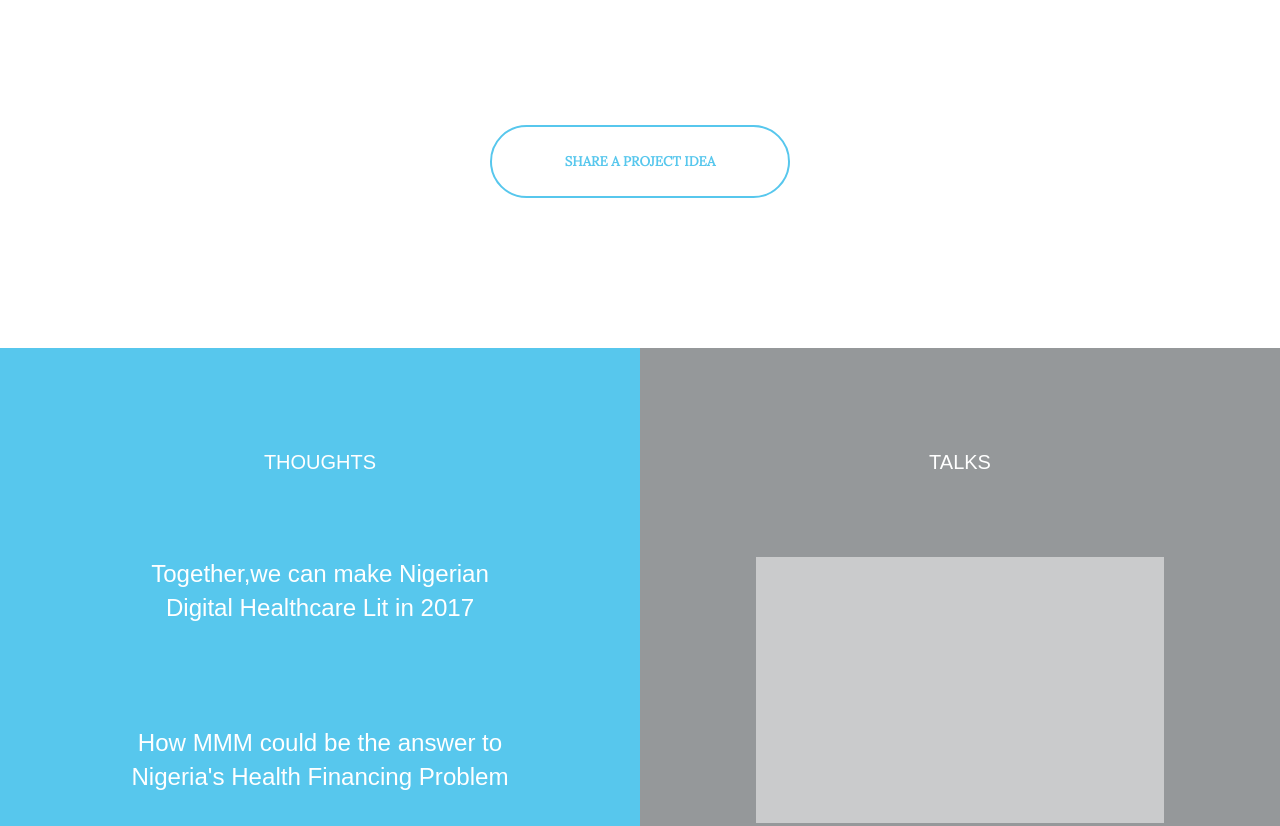
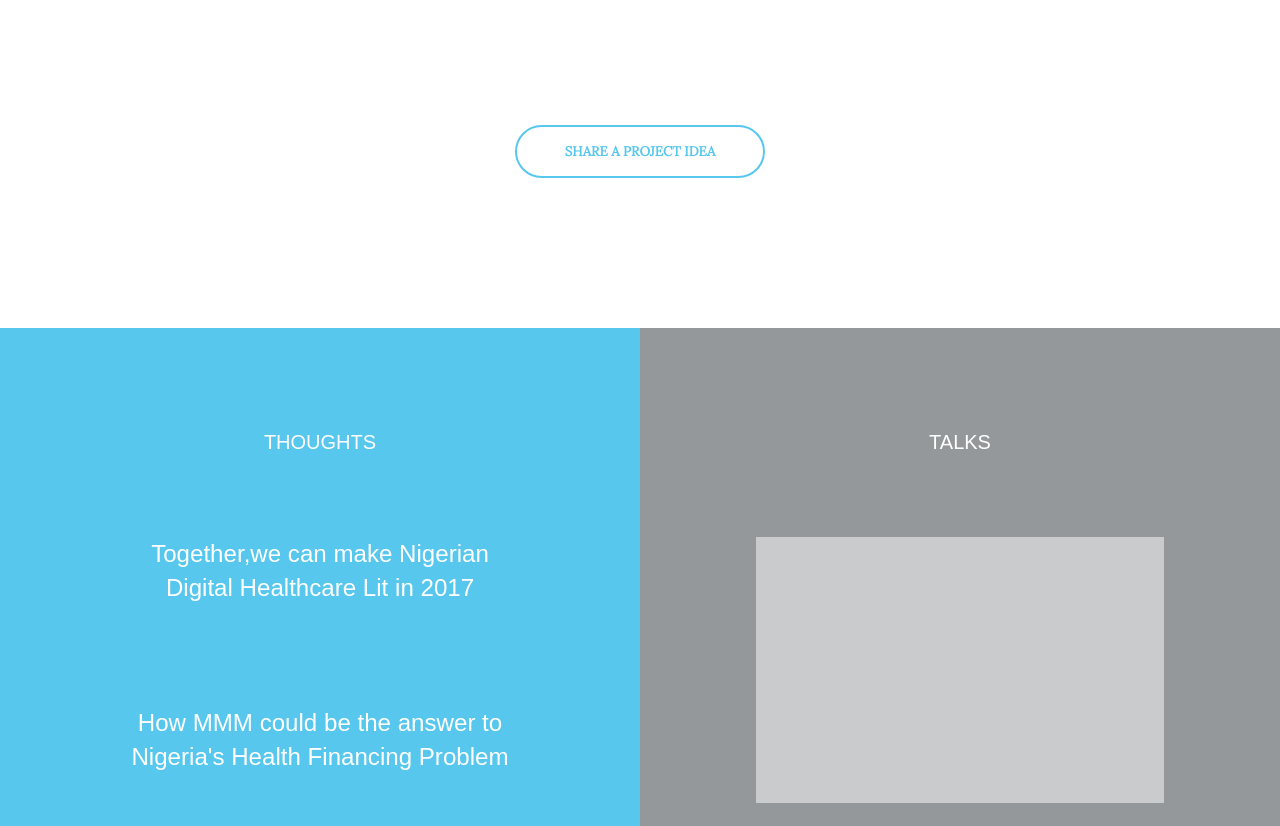
Before and after one commit to webBlaster/ThePersonalProject, a plain HTML site: page index.html in a window 1280 px wide. Shown: the part 2120-2946 px from the top of the page. Drawn offline with nearby package versions, Linux system fonts and the light colour scheme; a web font is replaced by a local one.

Commit message:
Add files via upload

```diff
--- a/index.css
+++ b/index.css
@@ -166,11 +166,11 @@ padding:0;
 }
 #third-div{
 	background: #57C7ED;
-	height:1000px;
+	height:800px;
 }
 #third-div2{
 	background:#95989A;
-	height:1000px;
+	height:800px;
 }
 .third-heading{
 	font-size:20px;
@@ -207,7 +207,8 @@ padding:0;
 	}
 	.button{
 		font-size: 13.333px;
-		width:300px;
+		padding:15px;
+		width:250px;
 	}
 	.second-text,#third{
 		font-size:24.12px;
@@ -404,7 +405,7 @@ padding:0;
 }
 @media only screen and (max-width: 334px){
 	.first,.second{
-		margin-left:7%;
+		margin-left:10%;
 	}
 	#first-para{
 		padding-left:10px;
```
